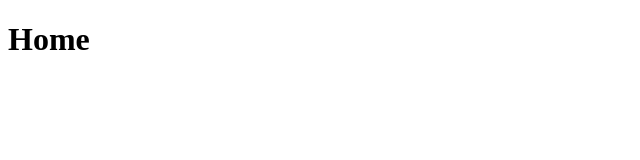
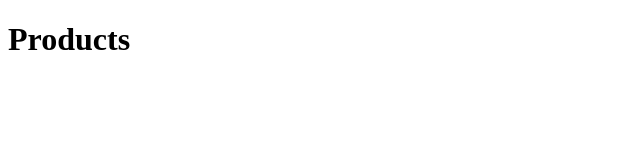
Before and after one commit to Liamm3/classic-react, a React (Create React App) app: page /products in a window 1280 px wide. Shown: the top 160 px of the page, without its empty margins (0-640 px from the left). Built offline with nearby package versions, Linux system fonts and the light colour scheme.

Commit message:
Add some dummy pages

```diff
--- a/src/App.js
+++ b/src/App.js
@@ -1,8 +1,16 @@
 import React from 'react'
 import { Switch, Route } from 'react-router-dom'
 
+import Home from './pages/Home'
+import News from './pages/News'
+import TodoApp from './pages/TodoApp'
+import Products from './pages/Products'
+
 export default () => (
   <Switch>
-    <Route path="/" render={() => <h1>Home</h1>} />
+    <Route path="/todos" component={TodoApp} />
+    <Route path="/products" component={Products} />
+    <Route path="/news" component={News} />
+    <Route path="/" component={Home} />
   </Switch>
 )
--- /dev/null
+++ b/src/pages/Home.js
@@ -0,0 +1,7 @@
+import React from 'react'
+
+export default () => (
+  <div>
+    <h1>Home</h1>
+  </div>
+)
--- /dev/null
+++ b/src/pages/News.js
@@ -0,0 +1,7 @@
+import React from 'react'
+
+export default () => (
+  <div>
+    <h1>News</h1>
+  </div>
+)
--- /dev/null
+++ b/src/pages/Products.js
@@ -0,0 +1,7 @@
+import React from 'react'
+
+export default () => (
+  <div>
+    <h1>Products</h1>
+  </div>
+)
--- /dev/null
+++ b/src/pages/TodoApp.js
@@ -0,0 +1,7 @@
+import React from 'react'
+
+export default () => (
+  <div>
+    <h1>Todos</h1>
+  </div>
+)
```
